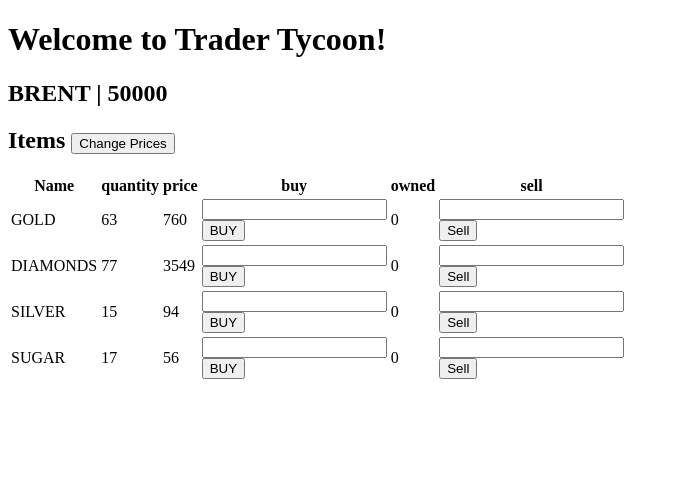
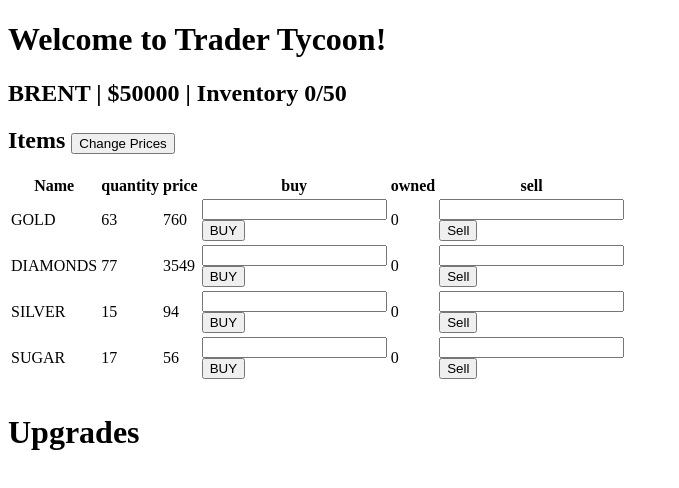
Before and after one commit to bwyard/trader-tycoon-ang, an Angular app: page / in a window 1280 px wide. Shown: the top 488 px of the page, without its empty margins (0-679 px from the left). Built offline with nearby package versions, Linux system fonts and the light colour scheme.

Commit message:
root update

```diff
--- a/src/app/app.component.html
+++ b/src/app/app.component.html
@@ -1,3 +1,4 @@
 <h1>Welcome to {{title}}!</h1>
-<h2>{{company.name | uppercase}} |  {{company.cash}}</h2>
+<h2>{{company.name | uppercase}} |  ${{company.cash}} | Inventory {{company.inventoryTotal()}}/{{company.inventoryMax}}</h2>
 <app-items></app-items>
+<app-upgrades></app-upgrades>
```
